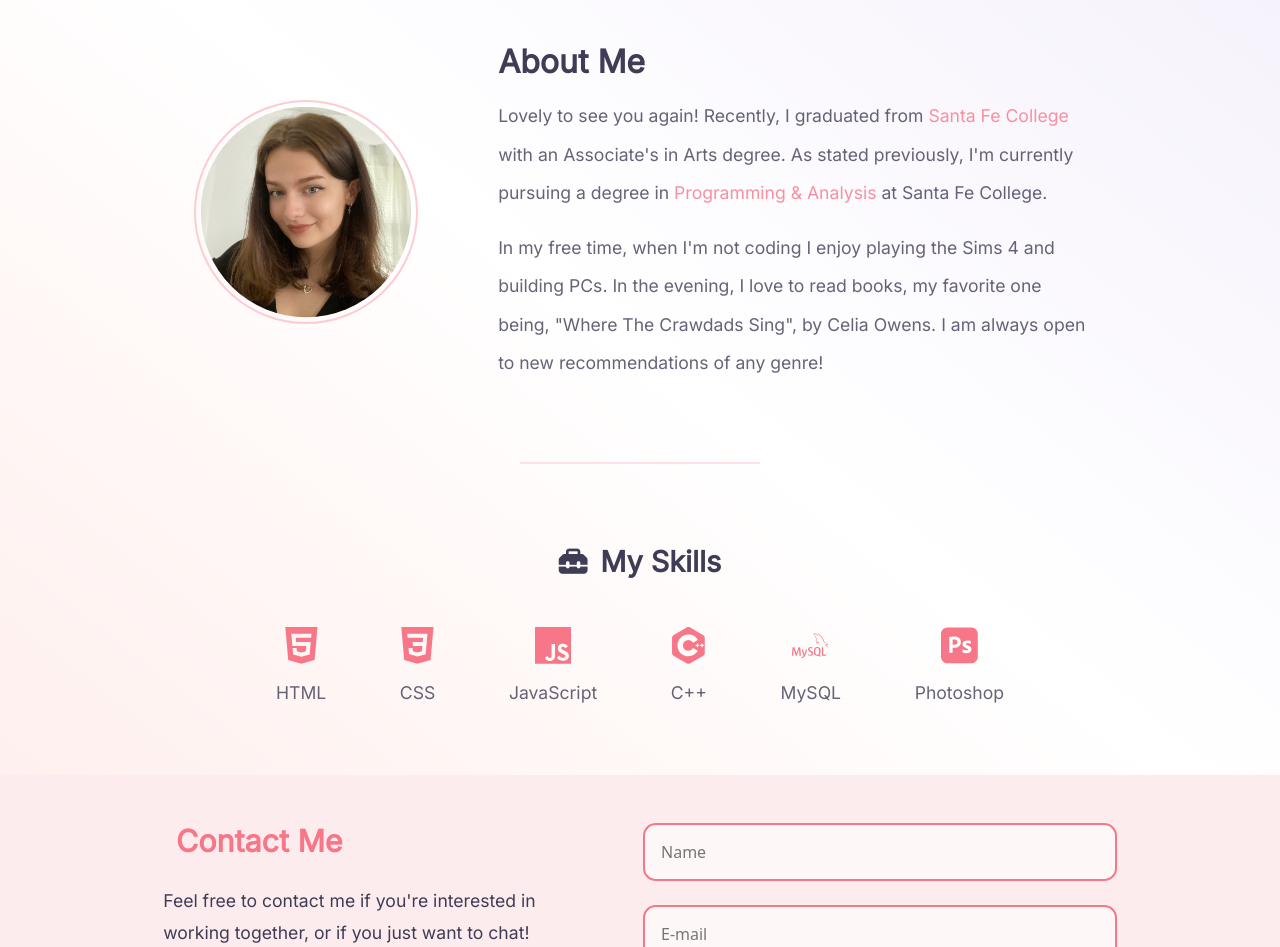
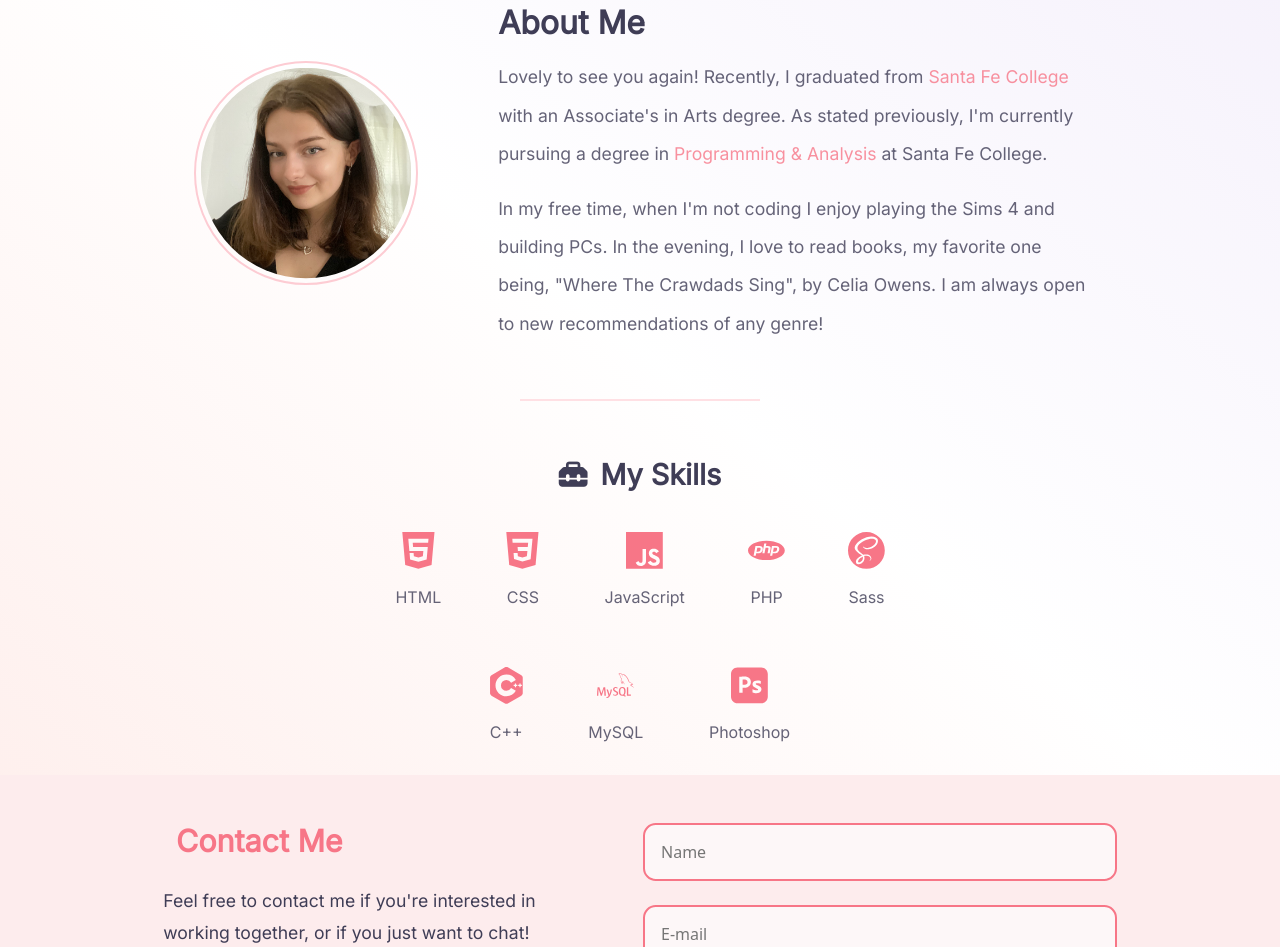
Before and after one commit to emijane/Portfolio-2.0, a plain HTML site: page index.html in a window 1280 px wide. Shown: the part 825-1772 px from the top of the page. Drawn offline with nearby package versions, Linux system fonts and the light colour scheme; some icons are missing.

Commit message:
Added new skills

```diff
--- a/index.html
+++ b/index.html
@@ -103,6 +103,19 @@
                             <li>JavaScript</li>
                         </div>
                         <div class="skill_wrap">
+                            <svg class="skill_icon" fill="currentColor" role="img" viewBox="0 0 24 24" xmlns="http://www.w3.org/2000/svg">
+                                <title>
+                                    PHP
+                                </title>
+                                <path
+                                    d="M7.01 10.207h-.944l-.515 2.648h.838c.556 0 .97-.105 1.242-.314.272-.21.455-.559.55-1.049.092-.47.05-.802-.124-.995-.175-.193-.523-.29-1.047-.29zM12 5.688C5.373 5.688 0 8.514 0 12s5.373 6.313 12 6.313S24 15.486 24 12c0-3.486-5.373-6.312-12-6.312zm-3.26 7.451c-.261.25-.575.438-.917.551-.336.108-.765.164-1.285.164H5.357l-.327 1.681H3.652l1.23-6.326h2.65c.797 0 1.378.209 1.744.628.366.418.476 1.002.33 1.752a2.836 2.836 0 0 1-.305.847c-.143.255-.33.49-.561.703zm4.024.715l.543-2.799c.063-.318.039-.536-.068-.651-.107-.116-.336-.174-.687-.174H11.46l-.704 3.625H9.388l1.23-6.327h1.367l-.327 1.682h1.218c.767 0 1.295.134 1.586.401s.378.7.263 1.299l-.572 2.944h-1.389zm7.597-2.265a2.782 2.782 0 0 1-.305.847c-.143.255-.33.49-.561.703a2.44 2.44 0 0 1-.917.551c-.336.108-.765.164-1.286.164h-1.18l-.327 1.682h-1.378l1.23-6.326h2.649c.797 0 1.378.209 1.744.628.366.417.477 1.001.331 1.751zM17.766 10.207h-.943l-.516 2.648h.838c.557 0 .971-.105 1.242-.314.272-.21.455-.559.551-1.049.092-.47.049-.802-.125-.995s-.524-.29-1.047-.29z"/></svg>
+                            <li>PHP</li>
+                        </div>
+                        <div class="skill_wrap">
+                            <svg class="skill_icon" fill="currentColor" role="img" viewBox="0 0 24 24" xmlns="http://www.w3.org/2000/svg"><title>Sass</title><path d="M12 0c6.627 0 12 5.373 12 12s-5.373 12-12 12S0 18.627 0 12 5.373 0 12 0zM9.615 15.998c.175.645.156 1.248-.024 1.792l-.065.18c-.024.061-.052.12-.078.176-.14.29-.326.56-.555.81-.698.759-1.672 1.047-2.09.805-.45-.262-.226-1.335.584-2.19.871-.918 2.12-1.509 2.12-1.509v-.003l.108-.061zm9.911-10.861c-.542-2.133-4.077-2.834-7.422-1.645-1.989.707-4.144 1.818-5.693 3.267C4.568 8.48 4.275 9.98 4.396 10.607c.427 2.211 3.457 3.657 4.703 4.73v.006c-.367.18-3.056 1.529-3.686 2.925-.675 1.47.105 2.521.615 2.655 1.575.436 3.195-.36 4.065-1.649.84-1.261.766-2.881.404-3.676.496-.135 1.08-.195 1.83-.104 2.101.24 2.521 1.56 2.43 2.1-.09.539-.523.854-.674.944-.15.091-.195.12-.181.181.015.09.091.09.21.075.165-.03 1.096-.45 1.141-1.471.045-1.29-1.186-2.729-3.375-2.7-.9.016-1.471.091-1.875.256-.03-.045-.061-.075-.105-.105-1.35-1.455-3.855-2.475-3.75-4.41.03-.705.285-2.564 4.8-4.814 3.705-1.846 6.661-1.335 7.171-.21.733 1.604-1.576 4.59-5.431 5.024-1.47.165-2.235-.404-2.431-.615-.209-.225-.239-.24-.314-.194-.12.06-.045.255 0 .375.12.3.585.825 1.396 1.095.704.225 2.43.359 4.5-.45 2.324-.899 4.139-3.405 3.614-5.505l.073.067z"/></svg>
+                            <li>Sass</li>
+                        </div>
+                        <div class="skill_wrap">
                             <svg class="skill_icon" fill="currentColor" svg role="img" viewBox="0 0 24 24"
                                 xmlns="http://www.w3.org/2000/svg">
                                 <title>C++</title>
--- a/styles/home.css
+++ b/styles/home.css
@@ -179,7 +179,7 @@ nav li:hover {
 .about-container {
 	display: flex;
 	flex-direction: column;
-	gap: 5rem;
+	gap: 3.5rem;
 }
 
 .about-wrap {
@@ -280,12 +280,13 @@ mark {
 
 .skills_wrapper {
 	flex-wrap: wrap;
-	margin-top: 3rem;
+	max-width: 32rem;
+	margin-top: 2.5rem;
 	display: flex;
 	justify-content: center;
 	align-items: center;
 	list-style-type: none;
-	gap: 4rem;
+	gap: 3.5rem;
 }
 
 .skills li {
@@ -295,7 +296,7 @@ mark {
 	color: #3f3d56;
 	opacity: 80%;
 	font-weight: 500;
-	font-size: 1.1rem;
+	font-size: 1rem;
 }
 
 /* CONTACT */
```
